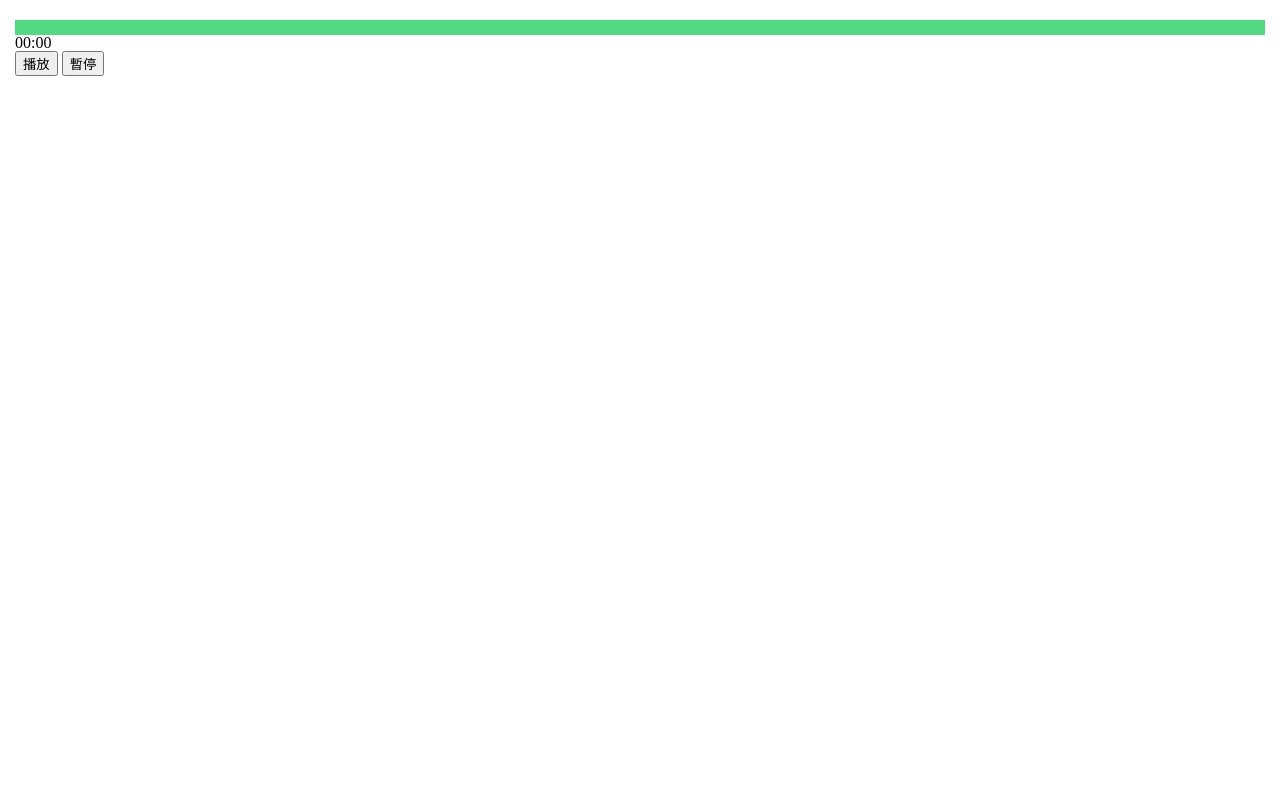
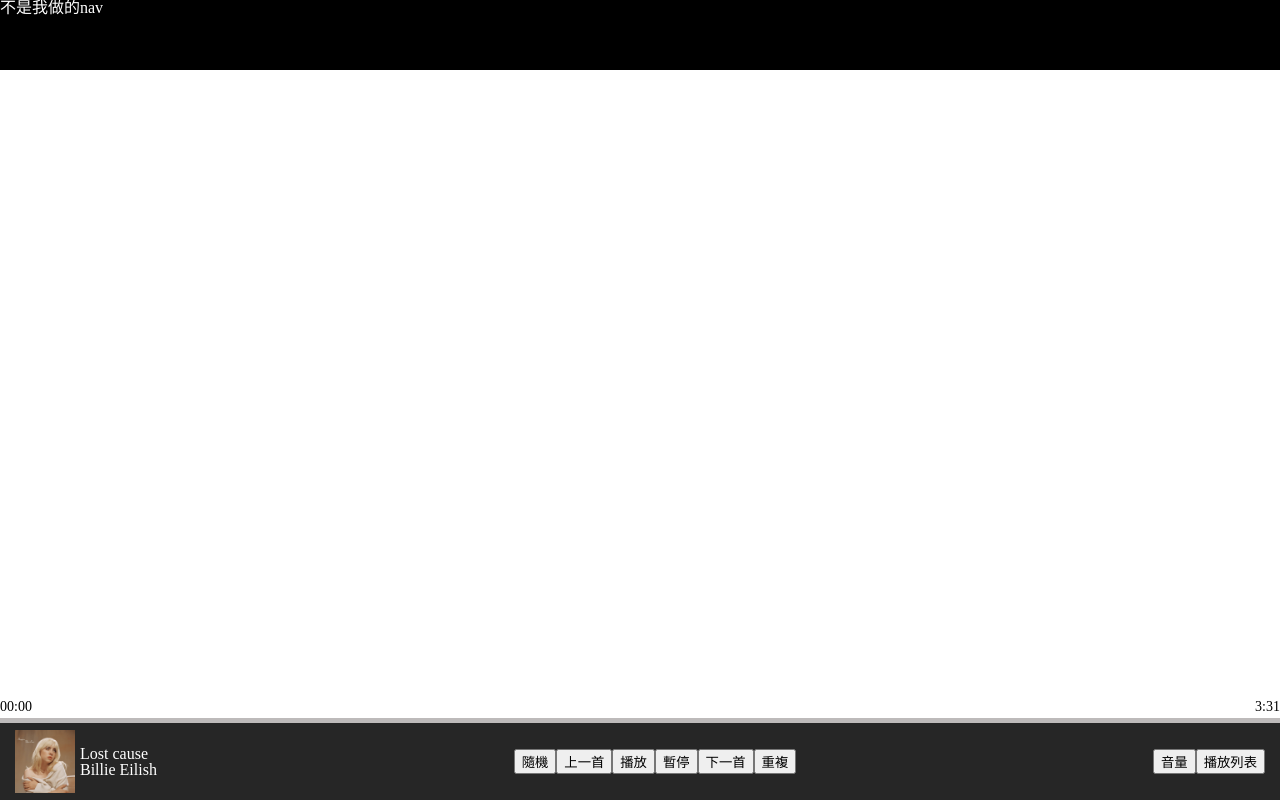
Before and after one commit to leo75399/audio-player, a plain HTML site: page index.html in a window 1280 px wide. Drawn offline with Linux system fonts and the light colour scheme; no server answers.

Commit message:
update playe layout

```diff
--- a/css/style.css
+++ b/css/style.css
@@ -0,0 +1,19 @@
+/** @format */
+
+#duration {
+  width: 100%;
+  background-color: rgb(189, 186, 186);
+  height: 15px;
+}
+
+#now_duration {
+  background-color: rgb(81, 218, 129);
+
+  height: 15px;
+}
+
+/* 不用 */
+nav {
+  height: 70px;
+  background-color: black;
+}
--- a/index.html
+++ b/index.html
@@ -1,137 +1,217 @@
+<!-- @format -->
+
 <!DOCTYPE html>
 <html lang="zh-Hant-TW">
-
   <head>
-    <meta charset="UTF-8">
-    <meta name="viewport" content="width=device-width, initial-scale=1.0">
-    <meta http-equiv="X-UA-Compatible" content="ie=edge">
+    <meta charset="UTF-8" />
+    <meta name="viewport" content="width=device-width, initial-scale=1.0" />
+    <meta http-equiv="X-UA-Compatible" content="ie=edge" />
     <title>Document</title>
-    <link rel="stylesheet" href="./css/reset.css">
-    <link rel="stylesheet" href="./css/style.css">
+    <link rel="stylesheet" href="./css/reset.css" />
+    <link rel="stylesheet" href="./css/style.css" />
     <style>
-        body {
-            padding: 15px;
-
-            padding-top: 20px;
+      /* player */
+      #player {
+        position: fixed;
+        width: 100%;
+        bottom: 0;
+        padding: 7px 15px;
+        display: flex;
+        justify-content: space-between;
+        align-items: center;
+        background-color: #262626;
       }
 
+      .player_left {
+        display: flex;
+      }
+      .player_left_text {
+        color: white;
+        display: flex;
+        flex-direction: column;
+        justify-content: center;
+      }
+      .player_left_photo {
+        max-width: 60px;
+        margin-right: 5px;
+      }
+      .player_left_photo img {
+        height: 100%;
+        object-fit: cover;
+      }
+      .player_mid ul {
+        display: flex;
+      }
+      .player_right ul {
+        display: flex;
+      }
       #duration {
+        cursor: pointer;
+        bottom: 100%;
+        position: absolute;
+        left: 0;
+        height: 5px;
         width: 100%;
-            background-color: rgb(189, 186, 186);
-
-            height: 15px;
+        background-color: #262626 (189, 186, 186);
       }
 
       #now_duration {
         background-color: rgb(81, 218, 129);
-
-            height: 15px;
+        height: 5px;
+      }
+      .songtime {
+        font-size: 14px;
+        position: absolute;
+        width: 100%;
+        bottom: calc(100% + 9px);
+        left: 0;
+        display: flex;
+        justify-content: space-between;
+      }
+      /* 不用 */
+      nav {
+        height: 70px;
+        background-color: black;
+        color: white;
       }
     </style>
   </head>
 
+  <body>
+    <nav>不是我做的nav</nav>
 
-
-<body>
-
-
+    <div id="player">
+      <div class="songtime">
+        <div id="nowTime"></div>
+        <div id="allTime">3:31</div>
+      </div>
+      <div id="duration">
+        <div id="now_duration"></div>
+      </div>
+      <!-- <div class="duration_bar"><input type="range" /></div> -->
+      <div class="player_left">
+        <div class="player_left_photo"><img src="./image/62d669741d787b91e6fc027ec9842a2d.jpeg" alt="" /></div>
+        <div class="player_left_text">
+          <h3>Lost cause</h3>
+          <p>Billie Eilish</p>
+        </div>
+      </div>
+      <div class="player_mid">
+        <ul>
+          <li><button>隨機</button></li>
+          <li><button>上一首</button></li>
+          <li><button id="play">播放</button></li>
+          <li><button id="stop">暫停</button></li>
+          <li><button>下一首</button></li>
+          <li><button>重複</button></li>
+        </ul>
+      </div>
+      <div class="player_right">
+        <ul>
+          <li><button>音量</button></li>
+          <li><button>播放列表</button></li>
+        </ul>
+      </div>
+    </div>
     <audio id="music" src="">
       <track kind="subtitles" label="English" src="./lyrics/lost cause.vtt" default />
     </audio>
-    <div id="duration">
-        <div id="now_duration"></div>
-    </div>
-    <div id="nowTime">123</div>
-    <button id="play">播放</button>
-    <button id="stop">暫停</button>
 
-
-    <ul id="lyric_wrap">
-    </ul>
+    <ul id="lyric_wrap"></ul>
 
     <script src="./js/main.js"></script>
     <script>
-        let music = document.getElementById("music")
-        music.src = "./music/Billie Eilish - Lost Cause (Official Music Video).mp3"
+      let music = document.getElementById("music");
+      music.src = "./music/Billie Eilish - Lost Cause (Official Music Video).mp3";
 
-        let playButton = document.getElementById("play")
-        let stopButton = document.getElementById("stop")
-        let durationBar = document.getElementById("now_duration")
-        let durationBarWrap = document.getElementById("duration")
-        let musicNowTime = document.getElementById("nowTime")
-        let lyricWrap = document.getElementById("lyric_wrap")
+      let playButton = document.getElementById("play");
+      let stopButton = document.getElementById("stop");
+      let durationBar = document.getElementById("now_duration");
+      let durationBarWrap = document.getElementById("duration");
+      let musicNowTime = document.getElementById("nowTime");
+      let lyricWrap = document.getElementById("lyric_wrap");
 
-        playButton.addEventListener("click", playMusic) //點擊播放
-        stopButton.addEventListener("click", stopMusic) //點擊暫停
-        music.addEventListener("timeupdate", whenMusicPlaying) //音樂播放就會一直觸發
-        durationBarWrap.addEventListener("click", clickDurationBar) //點擊播放吧
+      playButton.addEventListener("click", playMusic); //點擊播放
+      stopButton.addEventListener("click", stopMusic); //點擊暫停
+      music.addEventListener("timeupdate", whenMusicPlaying); //音樂播放就會一直觸發
+      durationBarWrap.addEventListener("click", clickDurationBar); //點擊播放吧
 
-        function playMusic() { //播放音樂
-            music.play()
+      function playMusic() {
+        //播放音樂
+        music.play();
       }
 
-        function stopMusic() { //暫停音樂
-            music.pause()
+      function stopMusic() {
+        //暫停音樂
+        music.pause();
       }
 
-        function whenMusicPlaying() { //音樂播放就會一直觸發
-            timeDurationBar()
-            currentTime()
-            highlightLyric()
+      function whenMusicPlaying() {
+        //音樂播放就會一直觸發
+        timeDurationBar();
+        currentTime();
+        highlightLyric();
       }
 
-        function currentTime() { //顯示現在時間文字
-            let s = music.currentTime
-            musicNowTime.innerText = `${seceondToMinutes(s)[0]}:${seceondToMinutes(s)[1]}`
+      function currentTime() {
+        //顯示現在時間文字
+        let s = music.currentTime;
+        musicNowTime.innerText = `${seceondToMinutes(s)[0]}:${seceondToMinutes(s)[1]}`;
       }
 
-        function seceondToMinutes(s) { //秒鐘換成分鐘
-            let minutes = "0" + Math.floor(s / 60)
-            let second = Math.floor(s % 60)
+      function seceondToMinutes(s) {
+        //秒鐘換成分鐘
+        let minutes = "0" + Math.floor(s / 60);
+        let second = Math.floor(s % 60);
         if (second < 10) {
-                second = "0" + Math.floor(s % 60)
+          second = "0" + Math.floor(s % 60);
         } else {
-                second = Math.floor(s % 60)
+          second = Math.floor(s % 60);
         }
-            return [minutes, second]
+        return [minutes, second];
       }
 
-        function timeDurationBar() { //bar伸縮
-            durationBar.style.width = (music.currentTime / music.duration) * 100 + "%"
+      function timeDurationBar() {
+        //bar伸縮
+        if (!music.duration) {
+          durationBar.style.width = "0%";
+          console.log(123);
+          return;
+        }
+        durationBar.style.width = (music.currentTime / music.duration) * 100 + "%";
       }
 
-        function clickDurationBar(e) { //bar點擊後更改時間
-            let userClick = (e.offsetX / durationBarWrap.offsetWidth) //用戶點擊的bar的位置（尚未乘上100%）
-            durationBar.style.width = userClick * 100 + "%"
-            music.currentTime = userClick * music.duration
+      function clickDurationBar(e) {
+        //bar點擊後更改時間
+        let userClick = e.offsetX / durationBarWrap.offsetWidth; //用戶點擊的bar的位置（尚未乘上100%）
+        durationBar.style.width = userClick * 100 + "%";
+        music.currentTime = userClick * music.duration;
       }
 
-
-
-
-        let lyricsData
-        let lyrics = []
+      let lyricsData;
+      let lyrics = [];
       //取得歌詞
-        fetch('./lyrics/lost%20cause.vtt', {
-                method: 'get',
+      fetch("./lyrics/lost%20cause.vtt", {
+        method: "get",
       })
         .then(function (response) {
-
-                return response.text()
-            }).then(function (result) {
+          return response.text();
+        })
+        .then(function (result) {
           lyricsData = result;
-                parseToLyrics()
-                createLyrics()
-            }).catch(function (err) {
+          parseToLyrics();
+          createLyrics();
+        })
+        .catch(function (err) {
           console.log(err);
         });
 
       function parseToLyrics() {
-            let lyricsArray = lyricsData.split("\n\n")
-            let index = 0
+        let lyricsArray = lyricsData.split("\n\n");
+        let index = 0;
         lyrics = lyricsArray.map(function (item) {
           let parts = item.split("\n");
-                let timeSplit = parts[0].split(" ")
+          let timeSplit = parts[0].split(" ");
           return {
             index: index++,
             timeStart: vttTimeToSecond(timeSplit[0]),
@@ -143,34 +223,34 @@
       }
 
       function createLyrics() {
-            lyrics.forEach(element => {
-                lyricWrap.innerHTML += `<li id="lyrics${element["index"]}">${element["text"]}</li>`
+        lyrics.forEach((element) => {
+          lyricWrap.innerHTML += `<li id="lyrics${element["index"]}">${element["text"]}</li>`;
         });
       }
 
-        function vttTimeToSecond(time) { //將vtt時間轉換為秒鐘
-            let second = time.slice(6, 8)
-            let minutes = time.slice(3, 5)
-            return minutes * 60 + second * 1
+      function vttTimeToSecond(time) {
+        //將vtt時間轉換為秒鐘
+        let second = time.slice(6, 8);
+        let minutes = time.slice(3, 5);
+        return minutes * 60 + second * 1;
       }
 
       function highlightLyric() {
         //抓到現在是哪句歌詞
-            let s = music.currentTime
-            let nowLyrics
+        let s = music.currentTime;
+        let nowLyrics;
         nowLyrics = lyrics.filter(function (element) {
-                return element["timeStart"] < s && element["timeEnd"] > s
-            })
+          return element["timeStart"] < s && element["timeEnd"] > s;
+        });
         //highlight前端頁面當前歌詞div
         if (nowLyrics[0]) {
-                let allLyric = document.querySelectorAll("ul li")
+          let allLyric = document.querySelectorAll("ul li");
           for (let i = 0; i < allLyric.length; i++) {
-                    allLyric[i].style.background = "none"
+            allLyric[i].style.background = "none";
           }
-                document.querySelector("#lyrics" + nowLyrics[0]['index']).style.background = "rgb(169, 168, 168)"
+          document.querySelector("#lyrics" + nowLyrics[0]["index"]).style.background = "rgb(169, 168, 168)";
         }
       }
     </script>
   </body>
-
 </html>
```
Also changed, not shown: image/62d669741d787b91e6fc027ec9842a2d.jpeg (added). Lines whose indentation alone changed are shown as unchanged.
